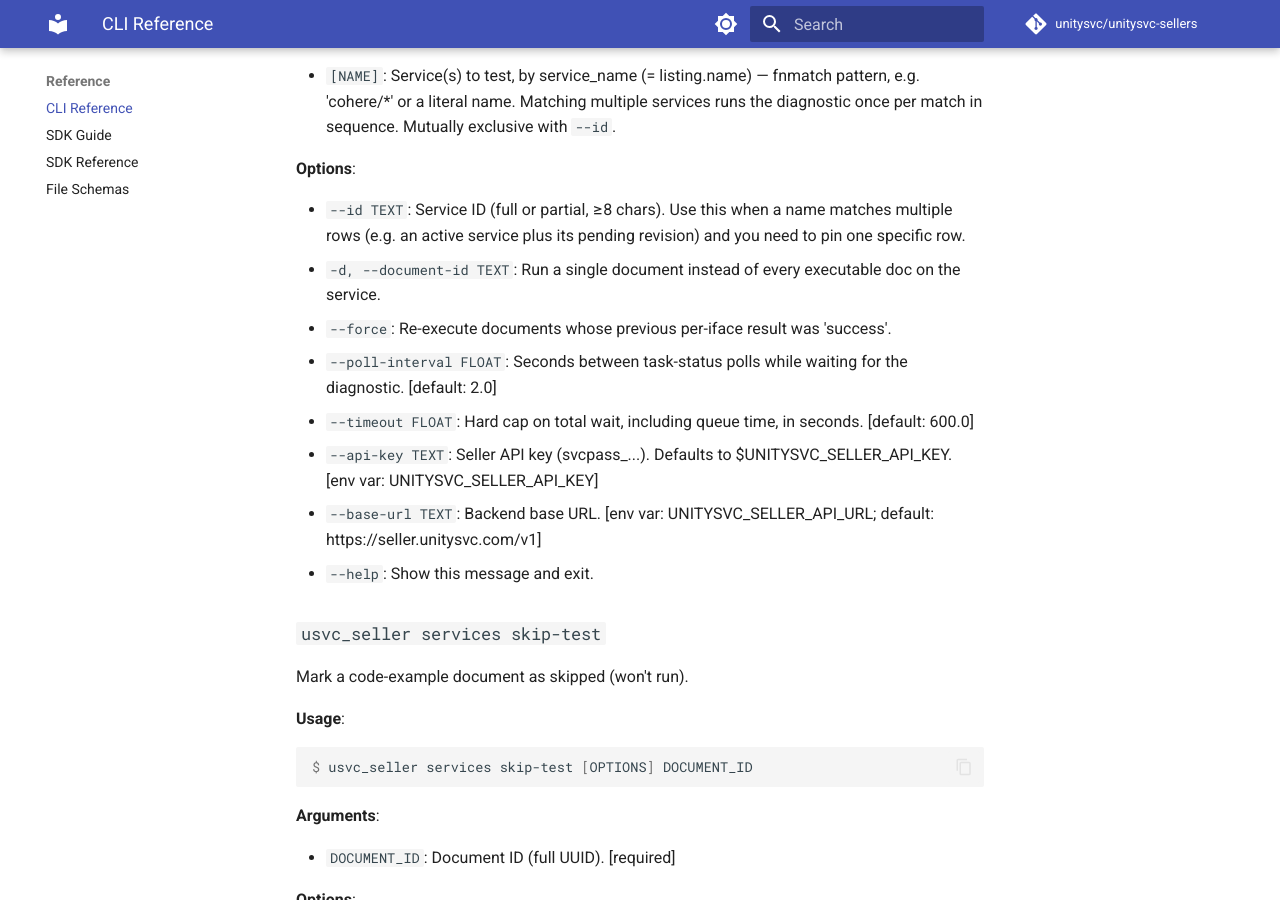
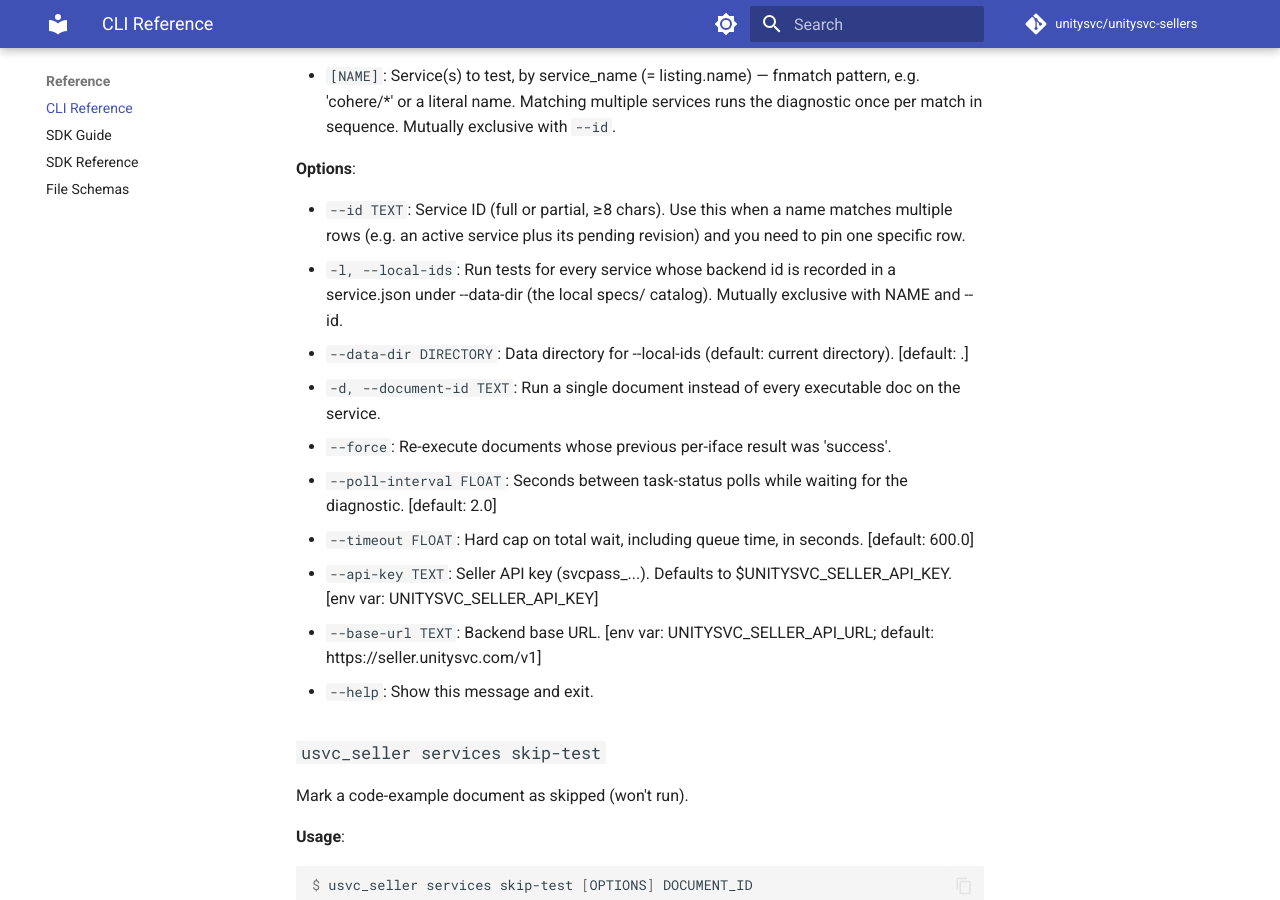
Before and after one commit to unitysvc/unitysvc-sellers, an MkDocs documentation site: the page built from docs/cli-reference.md, in a window 1280 px wide and 900 px high, scrolled down 19379 px. Built offline with MkDocs 1.6.1 and Material for MkDocs 9.7.7, drawn with Linux system fonts in a browser that asks for light colours; comment, search, counter and statistics services are not loaded.

Commit message:
docs: regenerate CLI reference for run-tests -l/--data-dir
Co-Authored-By: Claude Opus 4.8 (1M context) <noreply@anthropic.com>

```diff
--- a/docs/cli-reference.md
+++ b/docs/cli-reference.md
@@ -794,6 +794,8 @@ $ usvc_seller services run-tests [OPTIONS] [NAME]
 **Options**:
 
 * `--id TEXT`: Service ID (full or partial, ≥8 chars).  Use this when a name matches multiple rows (e.g. an active service plus its pending revision) and you need to pin one specific row.
+* `-l, --local-ids`: Run tests for every service whose backend id is recorded in a service.json under --data-dir (the local specs/ catalog). Mutually exclusive with NAME and --id.
+* `--data-dir DIRECTORY`: Data directory for --local-ids (default: current directory).  [default: .]
 * `-d, --document-id TEXT`: Run a single document instead of every executable doc on the service.
 * `--force`: Re-execute documents whose previous per-iface result was &#x27;success&#x27;.
 * `--poll-interval FLOAT`: Seconds between task-status polls while waiting for the diagnostic.  [default: 2.0]
```
